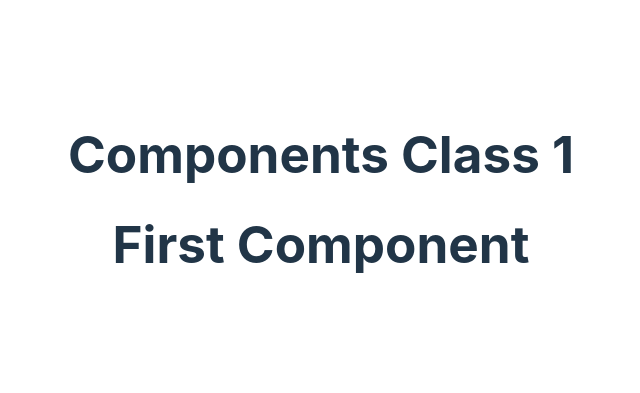
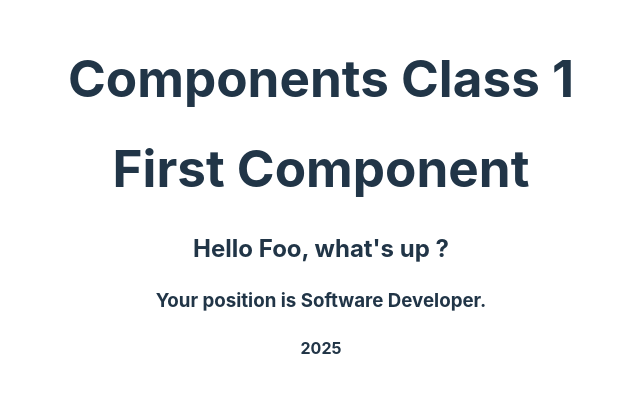
Before and after one commit to uadson/vuejs-course, a React (Vite) app in the folder code/components/: page / in a window 1280 px wide. Shown: the part 201-594 px from the top of the page, without its empty margins (319-959 px from the left). Built offline with nearby package versions, Linux system fonts and the light colour scheme.

Commit message:
class 5: template expressions

```diff
--- a/code/components/src/App.jsx
+++ b/code/components/src/App.jsx
@@ -1,5 +1,6 @@
 // Components
 import FirstComponent from './components/FirstComponent'
+import TemplateExpressions from './components/TemplateExpressions'
 
 // React Functions
 import { useState } from 'react'
@@ -15,6 +16,7 @@ function App() {
     <div>
       <h1>Components Class 1</h1>
       <FirstComponent />
+      <TemplateExpressions />
     </div>
     </>
   )
--- /dev/null
+++ b/code/components/src/components/TemplateExpressions.jsx
@@ -0,0 +1,18 @@
+const TemplateExpressions = () => {
+    const name = "Foo"
+    const data = {
+        age: 31,
+        job: "Software Developer"
+    }
+
+    return (
+        <div>
+            <h2>Hello {name}, what's up ?</h2>
+            <h3>Your position is {data.job}.</h3>
+            <h4>{2000 + 25}</h4>
+            <h5>{console.log('React is cool :)')}</h5>
+        </div>
+    )
+}
+
+export default TemplateExpressions
```
